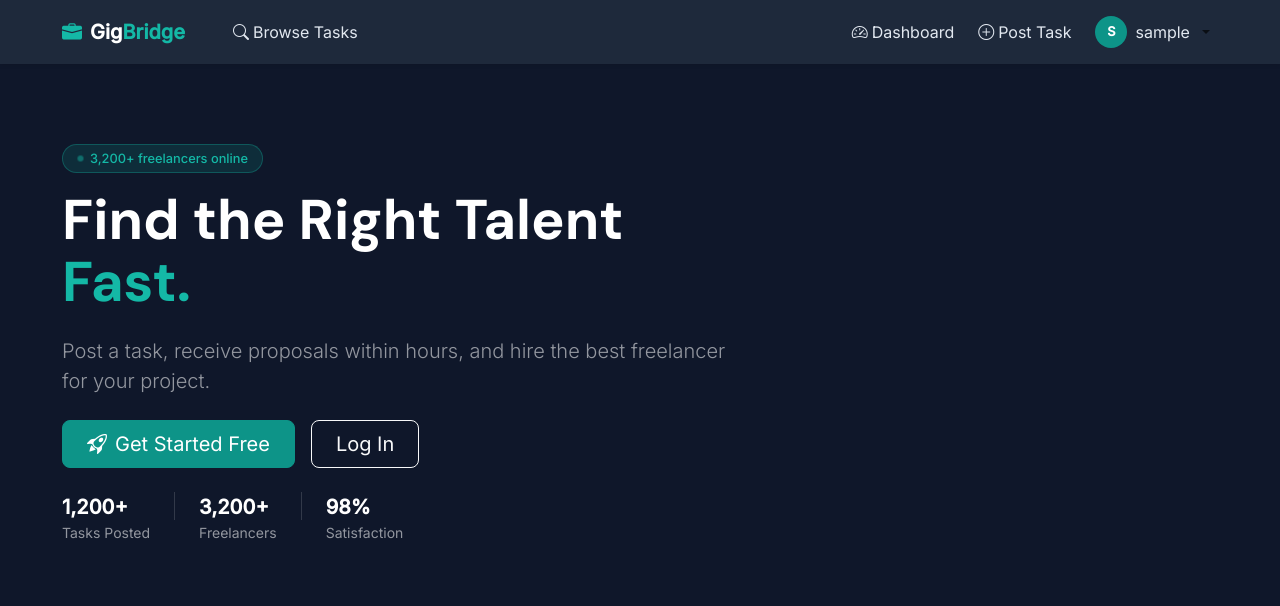
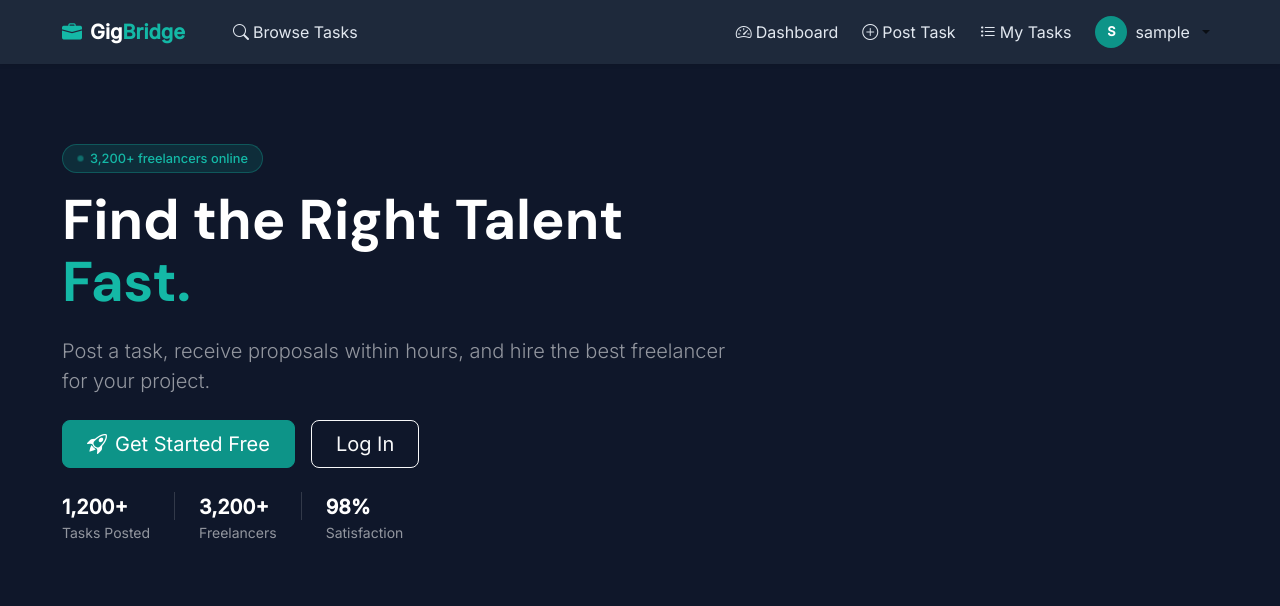
Before and after one commit to thevinduperera/gigbridge, a Django app: page / in a window 1280 px wide. Shown: the top 606 px of the page. Run offline with Django 5.2, Linux system fonts and the light colour scheme; a user stored in the database is signed in; tables that the repository leaves empty hold one stand-in row (values such as "Sample post").

Commit message:
feat: add my proposals and my tasks links to navbar for respective roles

```diff
--- a/templates/navbar.html
+++ b/templates/navbar.html
@@ -40,12 +40,23 @@
     <i class="bi bi-plus-circle me-1"></i>Post Task
   </a>
 </li>
+<li class="nav-item">
+  <a class="nav-link" href="{% url 'task_list' %}" style="color: var(--slate-200);">
+    <i class="bi bi-list-task me-1"></i>My Tasks
+  </a>
+</li>
           {% elif user.role == 'freelancer' %}
 <li class="nav-item">
   <a class="nav-link" href="{% url 'freelancer_dashboard' %}" style="color: var(--slate-200);">
     <i class="bi bi-speedometer2 me-1"></i>Dashboard
   </a>
 </li>
+<li class="nav-item">
+  <a class="nav-link" href="{% url 'my_proposals' %}" style="color: var(--slate-200);">
+    <i class="bi bi-send me-1"></i>My Proposals
+  </a>
+</li>
+
           {% endif %}
 
           <!-- user dropdown -->
```
Lines whose indentation alone changed are shown as unchanged.
